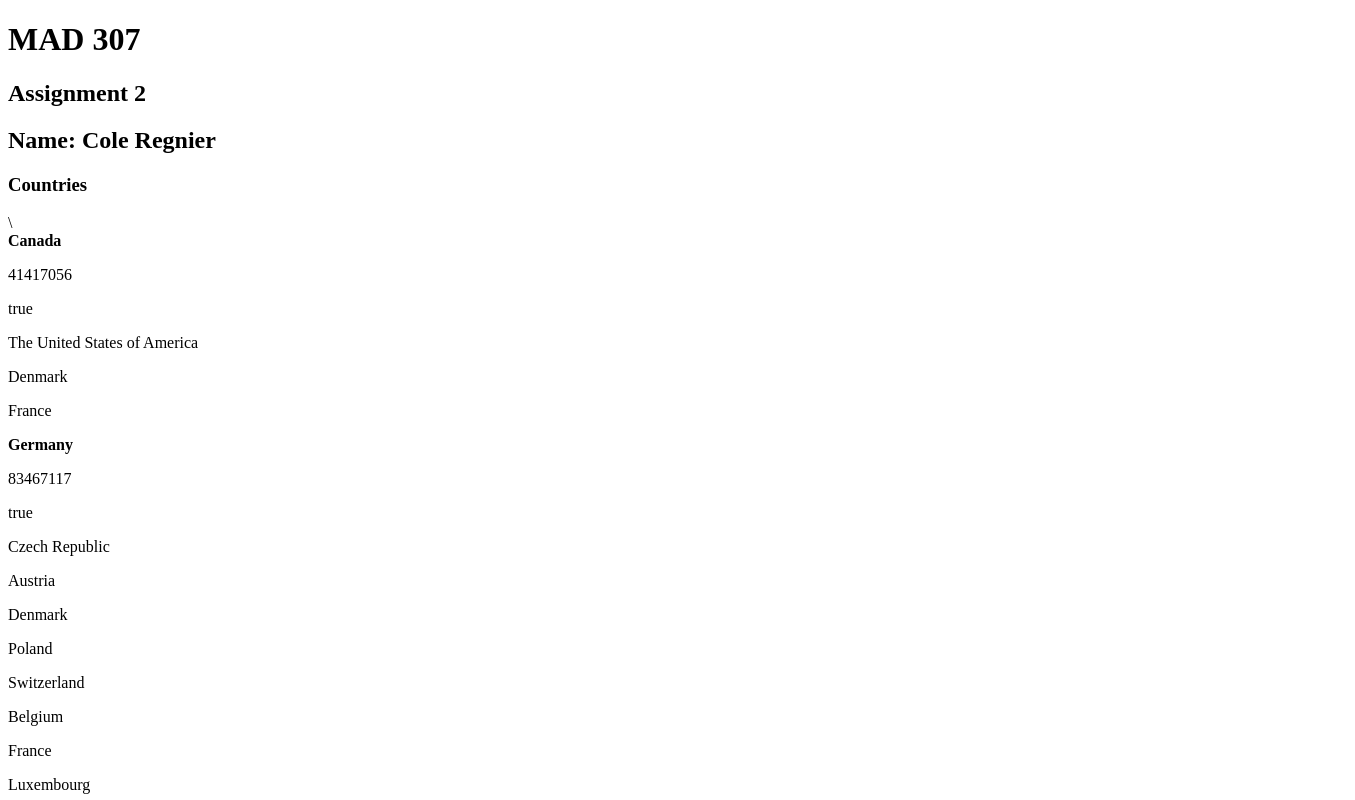
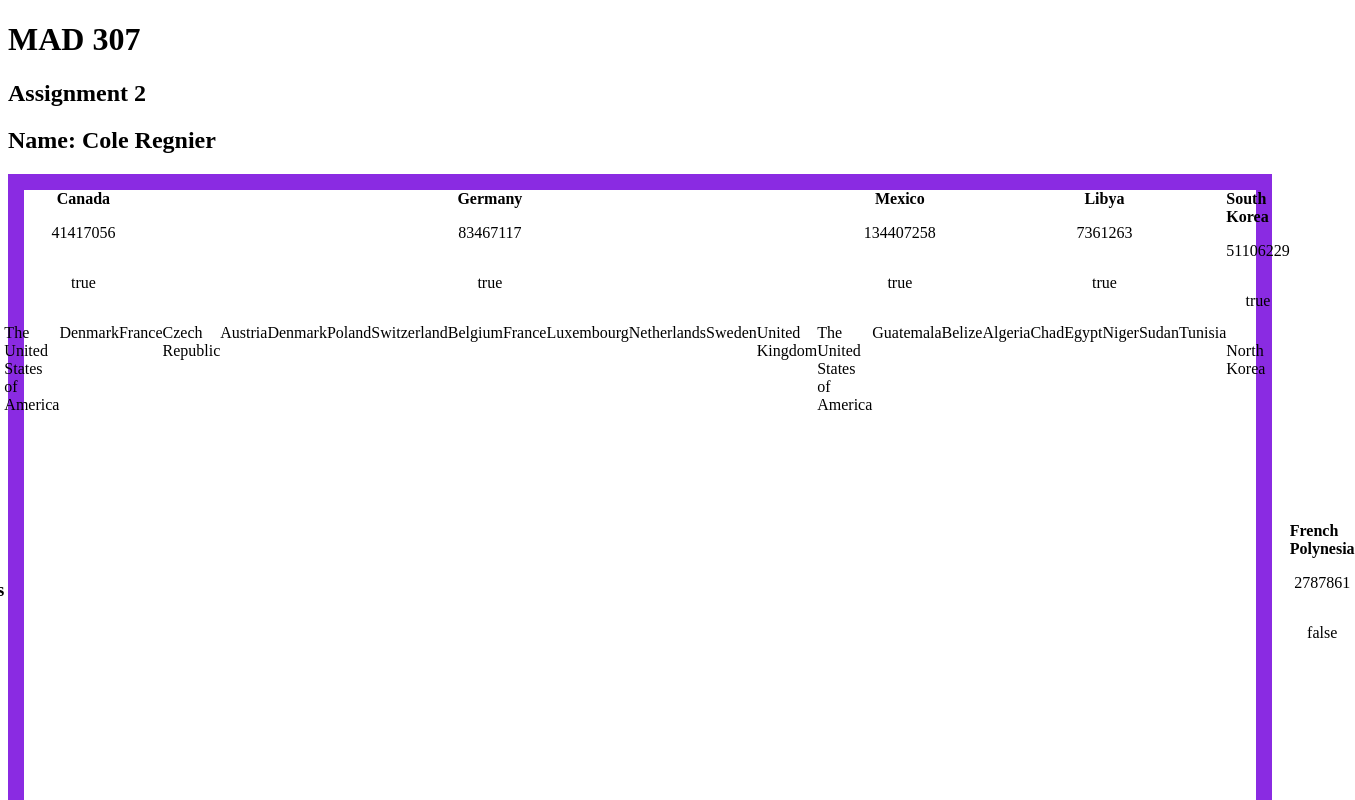
Before and after one commit to ColeRegnier/Cole_Regnier_Learning_AngularF26, an Angular app: page / in a window 1280 px wide. Shown: the top 800 px of the page, 1355 px wide, since content can reach past the window. Built offline with nearby package versions, Linux system fonts and the light colour scheme.

Commit message:
Initial CSS styling for - .container - .countryList - .borderList

```diff
--- a/src/app/app.css
+++ b/src/app/app.css
@@ -0,0 +1,21 @@
+.container{
+  display: flex;
+  justify-content: center;
+  align-items: center;
+  height: 100vh;
+  border: 1em solid blueviolet ;
+}
+.countryList{
+  display: flex;
+  justify-content: center;
+  align-items: center;
+  height: 100vh;
+  flex-direction: column;
+}
+.borderList {
+  display: flex;
+  justify-content: center;
+  align-items: flex-start;
+  height: 100vh;
+  flex-direction: row;
+}
--- a/src/app/app.html
+++ b/src/app/app.html
@@ -8,9 +8,9 @@
 <!-- * * * * * * * * * * * * * * * * * * * * * * * * * * * * * * * -->
 
 <div class="container">
-  <h3>Countries</h3>\
+  <h3>Countries</h3>
   @for (country of countryList; track country.population){
-    <div class="Country">
+    <div class="countryList">
       <b>{{country.name}}</b>
       <p>{{country.population}}</p>
       <p>{{country.independent}}</p>
```
Also changed, not shown: src/styles.css (line endings or trailing spaces).
